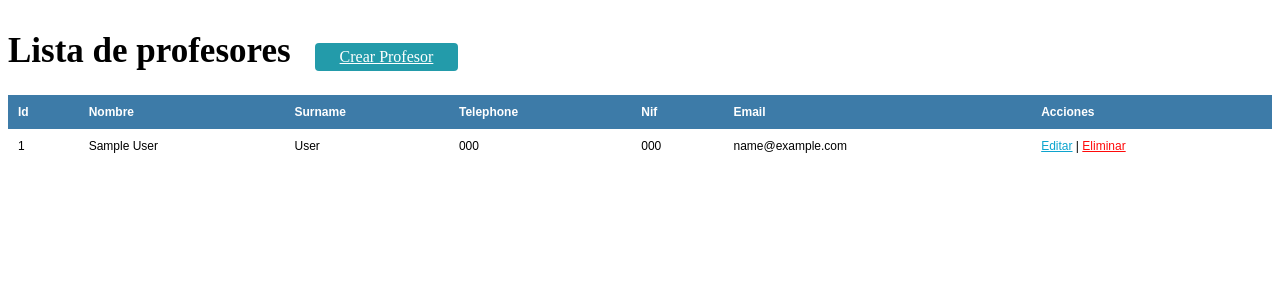
After one commit to Oen844/PauEC, a PHP site: page /listaTeacher.php in a window 1280 px wide. The commit adds this page. Shown: the top 300 px of the page. Run offline with PHP 8.4, Linux system fonts and the light colour scheme; tables that the repository leaves empty or names only in its code hold one stand-in row (values such as "Sample post").

Commit message:
Listar profesores funciona

```diff
--- a/admin.php
+++ b/admin.php
@@ -20,5 +20,6 @@
     <a class="btn btn-primary" href="teacher.php" role="button">Crear profesor</a>
     <a class="btn btn-primary" href="mod.php" role="button">Modificar Datos</a>
     <a class="btn btn-primary" href="cursos.php" role="button">Crear cursos</a>
+    <a class="btn btn-primary" href="listaTeacher.php" role="button">Lista de profesores</a>
 </body>
 </html>
--- /dev/null
+++ b/css/lista.css
@@ -0,0 +1,41 @@
+#container h1{
+    font-size: 35px;
+    display: inline-block;
+}
+.btn_new{
+    display: inline-block;
+    background: #239baa;
+    color: #fff;
+    padding: 5px 25px;
+    border-radius: 4px;
+    margin: 20px;
+}
+
+table{
+    border-collapse: collapse;
+    font-size: 12px;
+    font-family: 'arial';
+    width: 100%;
+}
+table th{
+    text-align: left;
+    padding: 10px;
+    background: #3d7ba8;
+    color: #fff;
+}
+
+table tr:nth-child(odd){
+    background: rgb(207, 192, 192);
+
+}
+
+table td{
+    padding: 10px;
+}
+
+.link_edit{
+    color: #0ca4ce;
+}
+.link_delete{
+    color: #ff0a0a;
+}
--- /dev/null
+++ b/listaTeacher.php
@@ -0,0 +1,85 @@
+<?php
+require_once 'conexion.php';
+
+
+
+
+
+
+?>
+
+
+
+<!DOCTYPE html>
+<html lang="en">
+<head>
+    <meta charset="UTF-8">
+    <meta http-equiv="X-UA-Compatible" content="IE=edge">
+    <meta name="viewport" content="width=, initial-scale=1.0">
+    <link rel="stylesheet" href="./css/lista.css" />
+    <title>Lista profesores</title>
+</head>
+<body>
+
+<seccion id="container">
+
+<h1>Lista de profesores</h1>
+<a href="teacher.php" class="btn_new">Crear Profesor</a>
+
+<table>
+            <tr>
+                <th>Id</th>
+                <th>Nombre</th>
+                <th>Surname</th>
+
+
+                <th>Telephone</th>
+                <th>Nif</th>
+                <th>Email</th>
+                <th>Acciones</th>
+            </tr>
+            <?php
+
+               $query = mysqli_query($db,"SELECT * FROM phpcalendar.teachers;");
+
+                $result = mysqli_num_rows($query);
+
+
+
+                if($result > 0){
+                    while($data = mysqli_fetch_array($query)){
+
+            ?>
+                        <tr>
+                        <td><?php  echo $data["id_teacher"]  ?></td>
+                        <td><?php  echo $data["name"]  ?></td>
+                        <td><?php  echo $data["surname"]  ?></td>
+                        <td><?php  echo $data["telephone"]?></td>
+                        <td><?php  echo $data["telephone"] ?></td>
+                        <td><?php  echo $data["email"] ?></td>
+
+                        <td>
+                            <a class="link_edit" href="teacher.php">Editar</a>
+                            |
+                            <a class="link_delete" href="#">Eliminar</a>
+                        </td>
+                    </tr>
+            <?php
+                    }
+                }
+
+            ?>
+
+
+
+
+
+</table>
+
+
+
+
+</seccion>
+
+</body>
+</html>
```
